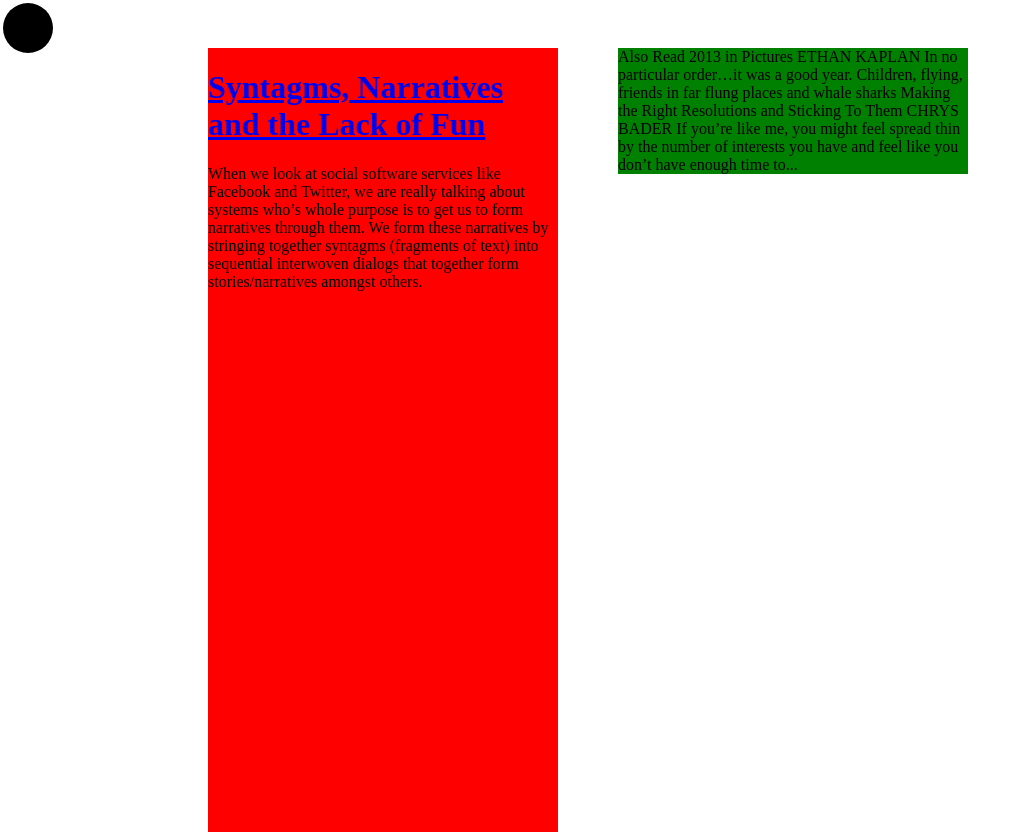
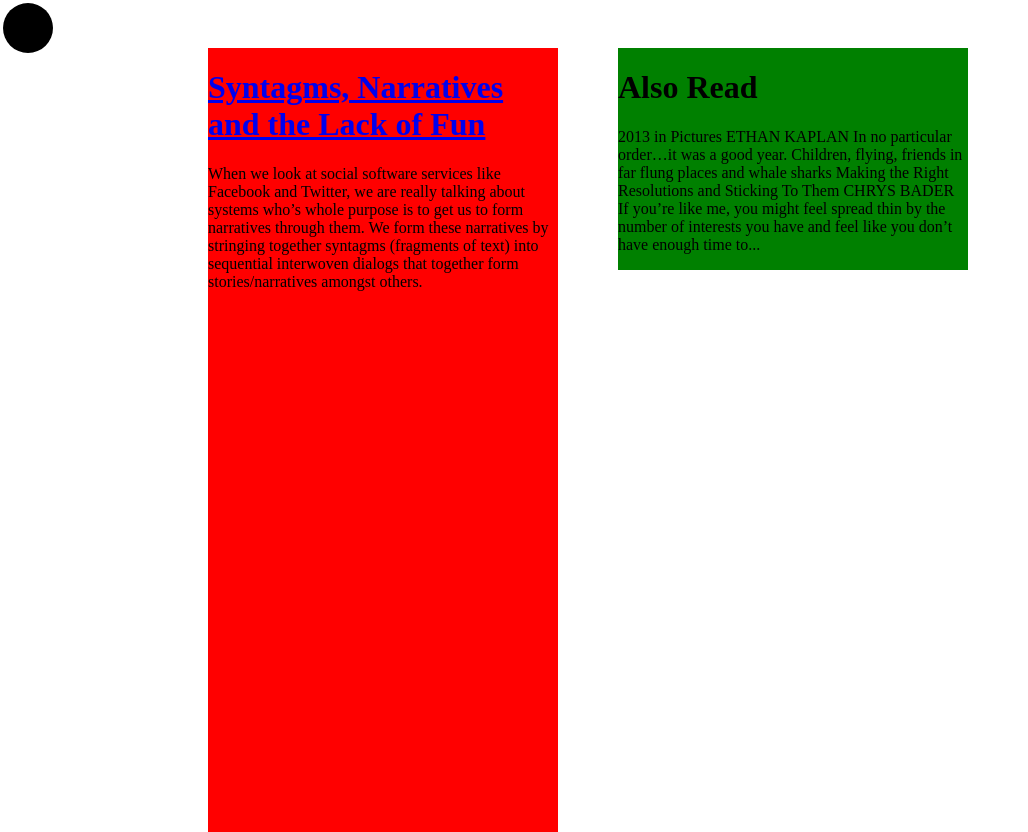
Before and after one commit to bhomer/svbtle, a plain HTML site: page index.html in a window 1280 px wide. Shown: the whole page, without its empty margins (0-1028 px from the left). Drawn offline with Linux system fonts and the light colour scheme.

Commit message:
minor font edits

```diff
--- a/index.html
+++ b/index.html
@@ -15,15 +15,14 @@
 					<h1><a href="http://ethankaplan.com/syntagms-narrative-and-the-lack-of-fun">Syntagms, Narratives and the Lack of Fun </a></h1>
 					<p>When we look at social software services like Facebook and Twitter, we are really talking about systems who’s whole purpose is to get us to form narratives through them. We form these narratives by stringing together syntagms (fragments of text) into sequential interwoven dialogs that together form stories/narratives amongst others.</p>
 					</div>
-
 				<div id="col2">
-				Also Read
-2013 in Pictures
-ETHAN KAPLAN
-In no particular order…it was a good year. Children, flying, friends in far flung places and whale sharks
-Making the Right Resolutions and Sticking To Them
-CHRYS BADER
-If you’re like me, you might feel spread thin by the number of interests you have and feel like you don’t have enough time to...
+					<h1 class="col2title">Also Read</h1>
+					<p>2013 in Pictures
+					ETHAN KAPLAN
+					In no particular order…it was a good year. Children, flying, friends in far flung places and whale sharks
+					Making the Right Resolutions and Sticking To Them
+					CHRYS BADER
+					If you’re like me, you might feel spread thin by the number of interests you have and feel like you don’t have enough time to...</p>
 				</div>
 				</div>
 
```
